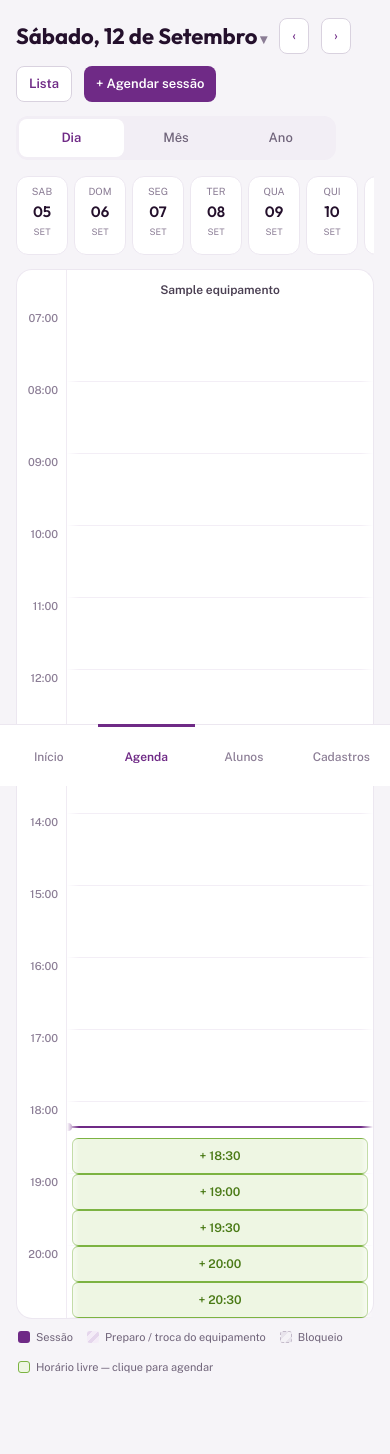
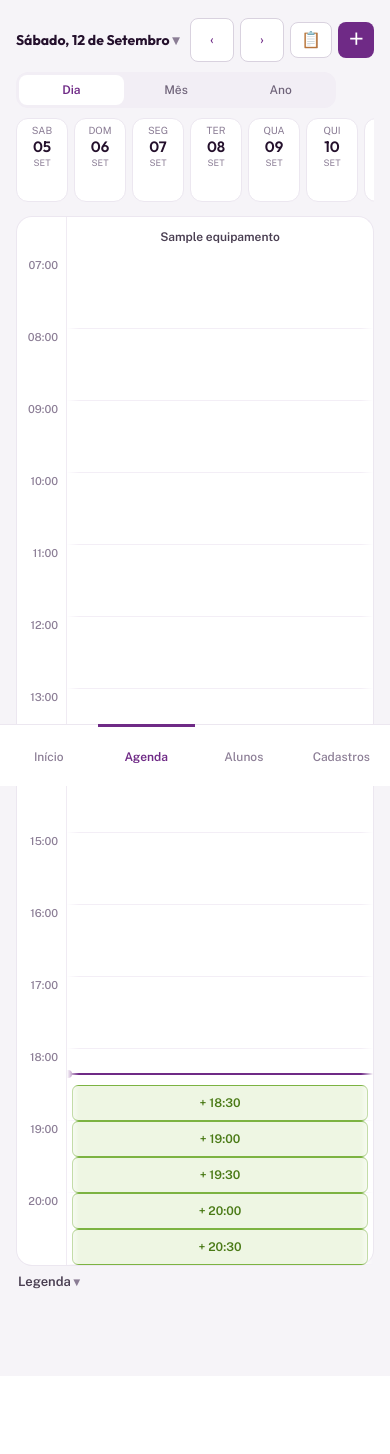
Before and after one commit to Victormartinsilva/studio-fitness, a Django app: page /agenda/grade/ in a window 390 px wide. Shown: the part 58-1512 px from the top of the page. After the commit the page ends 1347 px from the top, so only its background shows below. Run offline with Django 5.2, Linux system fonts and the light colour scheme; a user stored in the database is signed in; tables that the repository leaves empty hold one stand-in row (values such as "Sample post").

Commit message:
Etapa 2a: compacta cabecalho e chrome mobile da agenda
- cabecalho da agenda vira uma linha so no mobile (< dia > + Lista/
  Agendar encolhidos pra icone, texto preservado no DOM via
  aria-label) -- desktop nao muda
- abas Dia/Mes/Ano mais compactas no mobile (menos padding/fonte)
- faixa de dias tambem fica sticky no mobile, empilhada entre a
  topbar e os cabecalhos de equipamento (que ja eram sticky desde a
  Etapa 1) -- da pra trocar de dia sem voltar ao topo da pagina;
  offset do auto-scroll (agenda.js) atualizado pra descontar essa
  altura extra, so quando o CSS realmente tornou a faixa sticky
- legenda de cores vira <details> recolhivel, fechada por padrao no
  mobile (mesmo padrao details/summary do resto do app, sem JS);
  desktop continua sempre visivel
- alvos de toque >=44px no mobile: botoes </>, chips, fechar do chat

Zero mudanca de logica/dados -- so chrome e layout. 105/105 testes
passando (3 novos).

```diff
--- a/static/css/app.css
+++ b/static/css/app.css
@@ -127,6 +127,12 @@ main { max-width: 1180px; margin: 0 auto; padding: 18px 16px calc(78px + env(saf
 }
 .btn:hover, :where(button[type="submit"]):hover, :where(input[type="submit"]):hover { background: #5a2170; color: #fff; }
 .btn-sm { min-height: 36px; padding: 0 12px; font-size: 13px; border-radius: var(--r-sm); }
+/* Par ícone/texto usado pelos botões "Lista"/"Agendar sessão" da agenda
+   (`.btn-lista`/`.btn-agendar` em `grade.html`): por padrão (tablet/desktop)
+   o ícone fica oculto e só o texto aparece — igual já era antes de existir
+   esse par. No mobile estreito (`@media (max-width: 599px)` no fim do
+   arquivo) o par se inverte, pra caber o cabeçalho numa linha só. */
+.icone-btn { display: none; }
 .btn-secundario {
   background: var(--superficie); color: var(--roxo);
   border: 1px solid var(--borda-forte);
@@ -395,7 +401,22 @@ main { max-width: 1180px; margin: 0 auto; padding: 18px 16px calc(78px + env(saf
   transition: background .12s ease, border-color .12s ease;
 }
 .grade .bloco.livre:hover { background: var(--verde); border-color: var(--verde); color: #17300a; }
-.legenda { display: flex; flex-wrap: wrap; gap: 14px; padding: 10px 2px 0; }
+
+/* ---------- agenda: legenda das cores, recolhível no mobile ---------- */
+/* Mesmo padrão visual do `.calendario-picker`/`.professores-picker` acima
+   (details/summary, sem JS): fechada por padrão em qualquer tela — no
+   mobile é assim que fica (ganha espaço vertical logo abaixo da grade); no
+   desktop (`@media (min-width: 900px)` mais abaixo) o resumo é escondido e
+   o conteúdo é forçado sempre visível, então o comportamento observável lá
+   não muda em relação a antes (a legenda sempre aparecia). */
+.legenda summary {
+  cursor: pointer; list-style: none; padding: 6px 2px;
+  font-size: 13px; font-weight: 600; color: var(--ink-2);
+}
+.legenda summary::-webkit-details-marker { display: none; }
+.legenda summary::after { content: " \25BE"; font-size: 12px; color: var(--ink-4); }
+.legenda[open] summary::after { content: " \25B4"; }
+.legenda-conteudo { display: flex; flex-wrap: wrap; gap: 14px; padding: 10px 2px 0; }
 .legenda span.item-legenda { display: flex; align-items: center; gap: 6px; font-size: 11px; color: var(--ink-3); }
 .legenda i { width: 12px; height: 12px; border-radius: 3px; display: block; }
 .legenda i.sessao { background: var(--roxo); }
@@ -562,7 +583,7 @@ dialog.modal-cartao[open] {
 .tabela-visoes input[type="checkbox"] { width: 20px; height: 20px; }
 
 /* ---------- abas segmentadas ---------- */
-.abas { display: flex; background: #f2eef5; border-radius: var(--r-md); padding: 3px; }
+.abas { display: flex; background: #f2eef5; border-radius: var(--r-md); padding: 3px; margin-bottom: 16px; }
 .abas a {
   flex: 1; text-align: center; padding: 9px 0; border-radius: var(--r-sm);
   font-size: 13px; font-weight: 500; color: var(--ink-3);
@@ -713,11 +734,19 @@ dialog.modal-cartao[open] {
     box-shadow: 0 20px 60px rgba(36,16,44,.28);
   }
   .assistente-form { padding-bottom: 12px; }
+  /* Legenda sempre visível no desktop, como já era antes de virar
+     `<details>` (ver comentário acima, na regra `.legenda summary`): some
+     o "Legenda ▾" clicável e força o conteúdo a aparecer, ignorando o
+     estado (aberto/fechado) do `<details>`. */
+  .legenda summary { display: none; }
+  .legenda .legenda-conteudo { display: flex !important; }
 }
 
 /* ---------- mobile estreito (celular) ---------- */
 /* Ajustes da grade da agenda para telas ~375-599px: mais colunas de
-   equipamento visíveis por vez e KPIs do dia mais compactos. Não altera
+   equipamento visíveis por vez, KPIs do dia mais compactos, e o "chrome"
+   da página (cabeçalho + navegação, abaixo) reduzido — o objetivo é que a
+   grade em si comece o mais próximo possível do topo da tela. Não altera
    nada do comportamento desktop (regras isoladas neste breakpoint). */
 @media (max-width: 599px) {
   .grade .coluna, .grade-cabecas .cabeca { min-width: 115px; }
@@ -731,4 +760,66 @@ dialog.modal-cartao[open] {
   .kpis-dia .kpi .valor { font-size: 15px; }
   .kpis-dia .kpi .valor.valor-sm { font-size: 11px; }
   .kpis-dia .kpi .nome { font-size: 9px; }
+
+  /* ---- cabeçalho da agenda (`.linha-titulo` em grade.html) numa linha só:
+     ‹ — título/picker do dia — › — Lista — Agendar, sem quebrar linha e
+     sem estourar a largura de um celular de 375px. `.espaco` (que empurrava
+     Lista/Agendar pra direita no layout desktop) só faz sentido quando há
+     espaço de sobra — aqui é removido do fluxo pra devolver esse espaço aos
+     botões. */
+  .linha-titulo { flex-wrap: nowrap; gap: 6px; margin-bottom: 10px; }
+  .linha-titulo .espaco { display: none; }
+  .linha-titulo .calendario-picker { flex: 1 1 auto; min-width: 0; }
+  .linha-titulo .calendario-picker summary.titulo-dia {
+    display: block; font-size: 14px;
+    white-space: nowrap; overflow: hidden; text-overflow: ellipsis;
+  }
+  /* Botões de navegação de dia: toque ≥44px (item 4 da etapa) sem crescer
+     na largura horizontal — `flex: none` impede que estiquem além disso e
+     roubem espaço do título truncado. */
+  .nav-dia { flex: none; min-width: 44px; min-height: 44px; padding: 0; }
+  /* "Lista" e "+ Agendar sessão" encolhem pra ícone (o texto continua no
+     HTML — funcionalidade e acessibilidade preservadas via `aria-label` no
+     link — só a exibição visual troca de texto pra ícone; ver `.icone-btn`
+     acima). Uma etapa futura (FAB) tira "+ Agendar" do cabeçalho por
+     completo; por ora só precisa caber na linha. */
+  .linha-titulo .btn-lista, .linha-titulo .btn-agendar { flex: none; padding: 0 10px; }
+  .linha-titulo .btn-lista .texto-btn, .linha-titulo .btn-agendar .texto-btn { display: none; }
+  .linha-titulo .btn-lista .icone-btn, .linha-titulo .btn-agendar .icone-btn { display: inline; font-size: 16px; }
+
+  /* ---- abas Dia/Mês/Ano mais compactas (menos altura, mesmo texto) ---- */
+  .abas { margin-bottom: 10px; }
+  .abas a { padding: 6px 0; font-size: 12px; }
+
+  /* ---- faixa de dias também sticky, empilhada entre a topbar (58px no
+     mobile) e `.grade-cabecas` (que já era sticky desde a Etapa 1). Assim
+     dá pra trocar de dia sem voltar ao topo da página. Decisão: só no
+     mobile — no desktop não há a mesma pressão de espaço vertical, e
+     empilhar os 3 (topbar + faixa-dias + cabeçalhos) lá deixaria uma faixa
+     fixa grande demais sobre o conteúdo; no desktop `.faixa-dias` continua
+     estática, como sempre foi.
+     Altura de `.faixa-dias a` é fixada (em vez de deixar naturalmente
+     variável conforme o dia tem ou não `.badge-dia`) justamente pra este
+     cálculo de empilhamento ser exato: 84px (border-box, `* {box-sizing:
+     border-box}` no topo do arquivo) cobre com folga o conteúdo mais alto —
+     dia+número+mês+selo+barra, com `line-height` comprimido pra 1.2, mais
+     o `gap: 2px` entre eles e a margem própria do selo/barra, soma ~80px —
+     mesmo nos dias sem selo, que só ficam com uma folga em branco embaixo. */
+  .faixa-dias {
+    position: sticky; top: 58px; z-index: 18;
+    background: var(--fundo);
+  }
+  .faixa-dias a { height: 84px; padding: 5px 0; line-height: 1.2; }
+  /* 58px (topbar) + 86px (84px da linha + 2px de `padding-bottom` de
+     `.faixa-dias`) = 144px — ponto onde `.grade-cabecas` deve grudar agora
+     que a faixa de dias também é sticky (antes era só 58px, encostada na
+     topbar). */
+  .grade-cabecas { top: 144px; }
+
+  /* ---- alvos de toque ≥44px (item 4 da etapa) ---- */
+  .chip { min-height: 44px; }
+  .assistente-fechar {
+    display: inline-flex; align-items: center; justify-content: center;
+    min-width: 44px; min-height: 44px;
+  }
 }
--- a/static/js/agenda.js
+++ b/static/js/agenda.js
@@ -53,17 +53,34 @@
     }
 
     // Posição absoluta na página = topo da pista + posição do alvo dentro
-    // dela, descontando o `.topbar` fixo e a linha de cabeçalhos sticky
-    // (`.grade-cabecas`, ambos ficam por cima do conteúdo depois de rolar)
-    // mais uma margem extra pra não colar em nenhum dos dois.
+    // dela, descontando o `.topbar` fixo, a faixa de dias e a linha de
+    // cabeçalhos sticky (`.faixa-dias`, `.grade-cabecas` — todos ficam por
+    // cima do conteúdo depois de rolar) mais uma margem extra pra não colar
+    // em nenhum dos três.
+    // `.faixa-dias` só é sticky no mobile (`@media (max-width: 599px)` em
+    // app.css) — no desktop ela rola normalmente com o resto da página, por
+    // isso só desconta a altura dela quando o CSS realmente a tornou
+    // sticky (checar a posição computada em vez de reimplementar aqui o
+    // breakpoint que já existe no CSS).
     const topbar = document.querySelector(".topbar");
+    const faixaDias = document.querySelector(".faixa-dias");
     const gradeCabecas = document.querySelector(".grade-cabecas");
     const alturaTopbar = topbar ? topbar.getBoundingClientRect().height : 0;
+    const alturaFaixaDias =
+      faixaDias && window.getComputedStyle(faixaDias).position === "sticky"
+        ? faixaDias.getBoundingClientRect().height
+        : 0;
     const alturaCabecas = gradeCabecas ? gradeCabecas.getBoundingClientRect().height : 0;
     const margem = 16;
 
     const destino =
-      pista.getBoundingClientRect().top + window.pageYOffset + alvoPx - alturaTopbar - alturaCabecas - margem;
+      pista.getBoundingClientRect().top +
+      window.pageYOffset +
+      alvoPx -
+      alturaTopbar -
+      alturaFaixaDias -
+      alturaCabecas -
+      margem;
 
     // Duplo rAF (roda só depois que o navegador terminou de pintar o
     // primeiro frame): os links da página navegam com "#dia-atual" na URL
--- a/templates/agenda/_abas_visao.html
+++ b/templates/agenda/_abas_visao.html
@@ -2,7 +2,7 @@
 Navegação entre visões da agenda (dia/mês/ano).
 Uso: {% include "agenda/_abas_visao.html" with visao="dia" %} (ou "mes"/"ano").
 {% endcomment %}
-<div class="abas" style="max-width:320px;margin-bottom:16px">
+<div class="abas" style="max-width:320px">
     <a href="{% url 'agenda:grade' %}#dia-atual" class="{% if visao == 'dia' %}ativo{% endif %}">Dia</a>
     <a href="{% url 'agenda:mes' %}" class="{% if visao == 'mes' %}ativo{% endif %}">Mês</a>
     <a href="{% url 'agenda:ano' %}" class="{% if visao == 'ano' %}ativo{% endif %}">Ano</a>
--- a/templates/agenda/grade.html
+++ b/templates/agenda/grade.html
@@ -11,11 +11,17 @@
             <button type="submit">Ir</button>
         </form>
     </details>
-    <a class="btn btn-secundario btn-sm" href="?data={{ dia_anterior|date:'Y-m-d' }}#dia-atual">‹</a>
-    <a class="btn btn-secundario btn-sm" href="?data={{ dia_seguinte|date:'Y-m-d' }}#dia-atual">›</a>
+    <a class="btn btn-secundario btn-sm nav-dia" href="?data={{ dia_anterior|date:'Y-m-d' }}#dia-atual" aria-label="Dia anterior">‹</a>
+    <a class="btn btn-secundario btn-sm nav-dia" href="?data={{ dia_seguinte|date:'Y-m-d' }}#dia-atual" aria-label="Dia seguinte">›</a>
     <span class="espaco"></span>
-    <a class="btn btn-secundario btn-sm" href="{% url 'agenda:minhas_sessoes' %}">Lista</a>
-    {% if pode_agendar %}<a class="btn btn-sm" href="{% url 'agenda:agendar' %}?data={{ data|date:'Y-m-d' }}">+ Agendar sessão</a>{% endif %}
+    <a class="btn btn-secundario btn-sm btn-lista" href="{% url 'agenda:minhas_sessoes' %}" aria-label="Lista">
+        <span class="icone-btn" aria-hidden="true">📋</span><span class="texto-btn">Lista</span>
+    </a>
+    {% if pode_agendar %}
+    <a class="btn btn-sm btn-agendar" href="{% url 'agenda:agendar' %}?data={{ data|date:'Y-m-d' }}" aria-label="Agendar sessão">
+        <span class="icone-btn" aria-hidden="true">＋</span><span class="texto-btn">+ Agendar sessão</span>
+    </a>
+    {% endif %}
 </div>
 
 {% include "agenda/_abas_visao.html" with visao="dia" %}
@@ -88,7 +94,9 @@
     </div>
 </div>
 
-<div class="legenda">
+<details class="legenda">
+    <summary>Legenda</summary>
+    <div class="legenda-conteudo">
         {% if mostrar_legenda_propria %}
         {% if filtro_professor_ativo %}
         <span class="item-legenda"><i class="sessao propria"></i>Sessão do professor filtrado</span>
@@ -103,6 +111,7 @@
         <span class="item-legenda"><i class="bloqueio"></i>Bloqueio</span>
         {% if pode_agendar %}<span class="item-legenda"><i class="livre"></i>Horário livre — clique para agendar</span>{% endif %}
     </div>
+</details>
 
 <script src="{% static 'js/agenda.js' %}" defer></script>
 {% endblock %}
```
Also changed, not shown: apps/agenda/tests.py (+43 -0 lines). Lines whose indentation alone changed are shown as unchanged.
